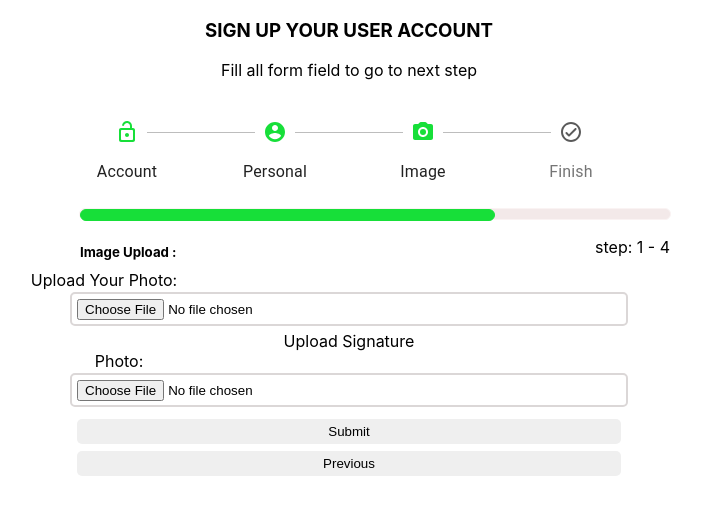
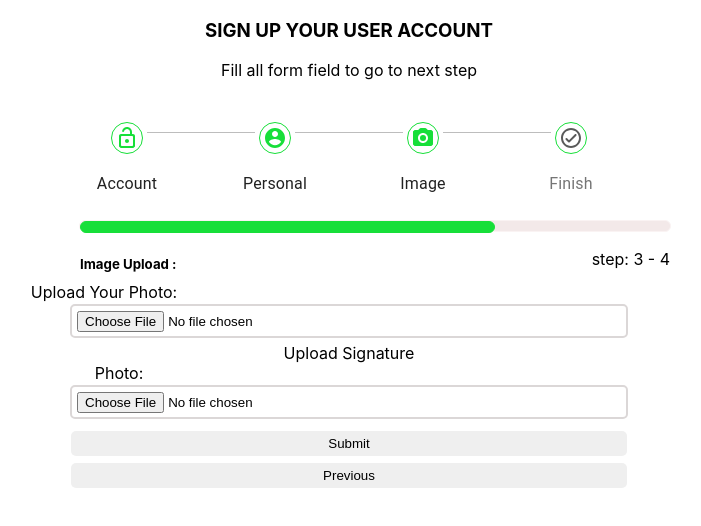
Before and after one commit to unusali1/multistep-user-signup, a React (Create React App) app: page /imageStep in a window 1280 px wide. Shown: the top 526 px of the page, without its empty margins (291-992 px from the left). Built offline with nearby package versions, Linux system fonts and the light colour scheme.

Commit message:
Complete

```diff
--- a/src/App.css
+++ b/src/App.css
@@ -29,7 +29,7 @@
  }
 
  .next-btn{
-  width: 85%;
+  width: 87%;
   height: 25px;
   padding: 2px;
   margin-top: 7px;
@@ -45,7 +45,7 @@
  }
 
  .previous-btn{
-  width: 85%;
+  width: 87%;
   height: 25px;
   padding: 2px;
   margin-top: 2px;
@@ -107,3 +107,45 @@
   display: flex;
   justify-content: space-between;
 }
+
+.icon{
+  border: 1px solid rgb(23, 223, 57);
+  border-radius: 50%;
+  margin: 2px;
+  padding: 3px;
+
+}
+@media screen and (max-width: 600px){
+  .App{
+    text-align: center;
+    border: none;
+    border-radius: none;
+    margin: none;
+  }
+  .progressbar {
+    width: 590px;
+    height: 10px;
+    margin-bottom: 50px;
+    margin-left: 50px;
+    background-color: rgb(243, 233, 233);
+
+    border: 1px solid rgb(250, 243, 243);
+    border-radius: 10px 10px 10px 10px;
+  }
+
+  .progressbar div {
+    width: 33.3%;
+    height: 100%;
+    background-color: rgb(23, 223, 57);
+    border: 0.1px solid rgb(23, 223, 57);
+    border-radius: 10px 10px 10px 10px;
+  }
+}
+@media screen and (max-width: 900px){
+  .App{
+    text-align: center;
+    border: none;
+    border-radius: none;
+    margin: none;
+  }
+}
--- a/src/Components/AccountStep.js
+++ b/src/Components/AccountStep.js
@@ -5,8 +5,8 @@ import { multistepContext } from '../StepContext'
 
 const AccountStep = () => {
   const navigate = useNavigate();
-  const { setStep, userData, setUserData } = useContext(multistepContext)
-  const { currentStep } = useContext(multistepContext);
+  const { setStep,userData,setUserData} = useContext(multistepContext)
+  const {currentStep}= useContext(multistepContext);
 
   const handleChange = (e) => {
     e.preventDefault();
@@ -17,7 +17,7 @@ const AccountStep = () => {
       <Progress activeStep={0} />
       <div className="progressbar">
         <div
-          style={{ width: currentStep === 1 ? "25%" : "50%" }}
+          style={{ width: currentStep=== 1 ? "25%" : "50%"  }}
         ></div>
        <section className='step'>
        <h5>Account Information :</h5>
@@ -25,13 +25,13 @@ const AccountStep = () => {
 
        </section>
       </div>
-      <div className="mx-2 w-full flex-1">
+      <div>
        <label className="inputfiledlebel">Email:*</label>
         <div >
 
           <input
             type="email"
-            onChange={(e) => setUserData({ ...userData, "email": e.target.value })}
+            onChange={(e)=>setUserData({...userData, "email" : e.target.value})}
             value={userData["email"]}
             name="email"
             placeholder="Email Id"
@@ -45,7 +45,7 @@ const AccountStep = () => {
       <label className="namelebel">UserName:*</label>
         <div>
           <input
-            onChange={(e) => setUserData({ ...userData, "username": e.target.value })}
+          onChange={(e)=>setUserData({...userData, "username" : e.target.value})}
           value={userData["username"]}
             name="username"
             placeholder="Username"
@@ -59,7 +59,7 @@ const AccountStep = () => {
       <label className="passwordlabel">Password:*</label>
         <div>
           <input
-            onChange={(e) => setUserData({ ...userData, "password": e.target.value })}
+          onChange={(e)=>setUserData({...userData, "password" : e.target.value})}
           value={userData["password"]}
             name="password"
             placeholder="Password"
@@ -73,7 +73,7 @@ const AccountStep = () => {
       <label className="confirmlebel">Confirm Password:*</label>
         <div >
           <input
-            onChange={(e) => setUserData({ ...userData, "confirmpassword": e.target.value })}
+          onChange={(e)=>setUserData({...userData, "confirmpassword" : e.target.value})}
           value={userData["confirmpassword"] || ""}
            name="confirmpassword"
             placeholder="Confirm Password"
--- a/src/Components/FinishStep.js
+++ b/src/Components/FinishStep.js
@@ -14,7 +14,7 @@ const FinishStep = () => {
         ></div>
        <section className='step'>
        <h5>Finish :</h5>
-       <p>step: {setStep(1)}1 - 4</p>
+       <p>step: {setStep(1)}4 - 4</p>
 
        </section>
       </div>
--- a/src/Components/ImageStep.js
+++ b/src/Components/ImageStep.js
@@ -22,7 +22,7 @@ const ImageStep = () => {
         ></div>
         <section className='step'>
           <h5>Image Upload :</h5>
-          <p>step: {setStep(1)}1 - 4</p>
+          <p>step: {setStep(1)}3 - 4</p>
 
         </section>
       </div>
--- a/src/Components/Progress.js
+++ b/src/Components/Progress.js
@@ -9,19 +9,19 @@ const Progress = ({ activeStep }) => {
   const steps = [
     {
       label: <Typography>Account</Typography>,
-      icon: <LockOpenRoundedIcon  />,
+      icon: <LockOpenRoundedIcon className="icon"  />,
     },
     {
       label: <Typography>Personal</Typography>,
-      icon: <AccountCircleRoundedIcon />,
+      icon: <AccountCircleRoundedIcon className="icon" />,
     },
     {
       label: <Typography>Image</Typography>,
-      icon: <CameraAltRoundedIcon />,
+      icon: <CameraAltRoundedIcon className="icon" />,
     },
     {
       label: <Typography>Finish</Typography>,
-      icon: <CheckCircleOutlineRoundedIcon />,
+      icon: <CheckCircleOutlineRoundedIcon  className="icon"/>,
     },
   ];
 
@@ -36,10 +36,10 @@ const Progress = ({ activeStep }) => {
             completed={activeStep >= index ? true : false}
 
           >
+
             <StepLabel
               style={{
                 color: activeStep >= index ? "rgb(23, 223, 57)" : "rgba(0, 0, 0, 0.649)",
-
               }}
               icon={item.icon }
             >
```
Lines whose indentation alone changed are shown as unchanged.
